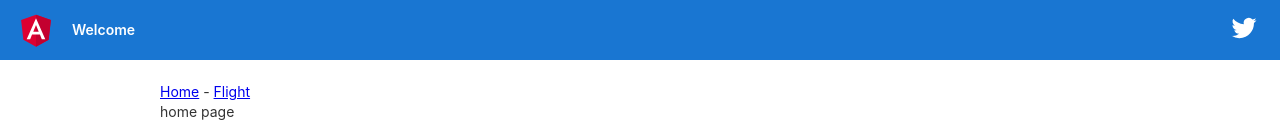
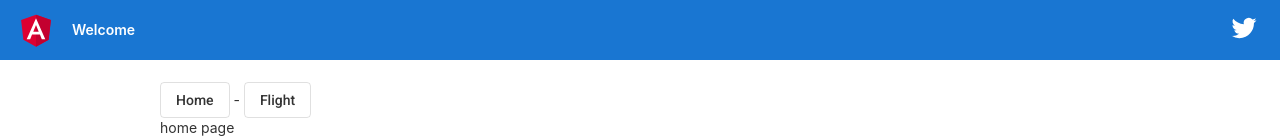
Before and after one commit to stepobiz/pippo-jet, an Angular app: page /home in a window 1280 px wide. Shown: the top 140 px of the page. Built offline with nearby package versions, Linux system fonts and the light colour scheme.

Commit message:
Added button of material

```diff
--- a/src/app/app.component.html
+++ b/src/app/app.component.html
@@ -2,9 +2,9 @@
 
 <div class="content" role="main">
   <nav>
-    <a routerLink="/home">Home</a>
+    <a mat-stroked-button routerLink="/home">Home</a>
     -
-    <a routerLink="/flight">Flight</a>
+    <a mat-stroked-button routerLink="/flight">Flight</a>
   </nav>
   <router-outlet></router-outlet>
 </div>
--- a/src/app/app.component.ts
+++ b/src/app/app.component.ts
@@ -5,6 +5,5 @@ import { Component } from '@angular/core';
   templateUrl: './app.component.html',
   styleUrls: ['./app.component.scss']
 })
-export class AppComponent {
-  title = 'pippo-jet';
-}
+
+export class AppComponent { }
```
Also changed, not shown: src/app/app.module.ts (+8 -1 lines).
